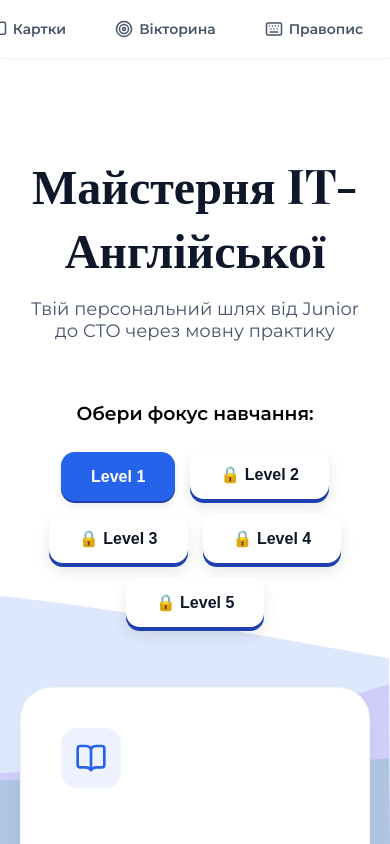
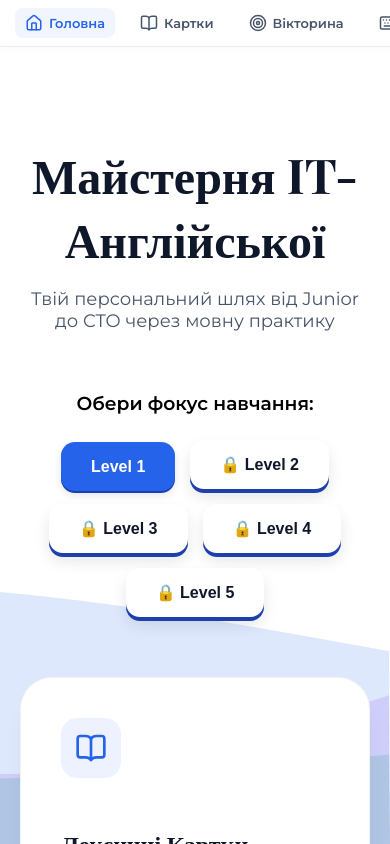
Before and after one commit to viakurilko/it-english-learning-app, a React (Vite) app: page / in a window 390 px wide. Shown: the top 844 px of the page. Built offline with nearby package versions, Linux system fonts and the light colour scheme.

Commit message:
Fix: Mobile navigation with scroll

```diff
--- a/src/App.jsx
+++ b/src/App.jsx
@@ -18,7 +18,6 @@ import {
   Keyboard as KeyboardIcon,
 } from "lucide-react";
 
-// Імпорт сторінок
 import AnimatedBackground from "./components/AnimatedBackground";
 import Home from "./pages/home";
 import Game from "./pages/game";
@@ -32,10 +31,8 @@ function AppContent() {
   const [showLevelUp, setShowLevelUp] = useState(false);
   const [prevLevel, setPrevLevel] = useState(1);
 
-  // Розрахунок рівня на основі XP
   const currentLevel = Math.floor(score / 100) + 1;
 
-  // Слідкуємо за підвищенням рівня
   useEffect(() => {
     if (currentLevel > prevLevel) {
       setShowLevelUp(true);
@@ -49,24 +46,30 @@ function AppContent() {
     <>
       <AnimatedBackground />
 
-      {/* Навігаційна панель із усіма вкладками */}
+      {/* ОНОВЛЕНЕ МОБІЛЬНЕ МЕНЮ */}
       <nav
         style={{
           position: "fixed",
           top: 0,
           width: "100%",
-          padding: "12px 0",
-          background: "rgba(255, 255, 255, 0.75)",
-          backdropFilter: "blur(12px)",
+          background: "rgba(255, 255, 255, 0.85)",
+          backdropFilter: "blur(15px)",
           zIndex: 1000,
-          borderBottom: "1px solid rgba(0,0,0,0.05)",
+          borderBottom: "1px solid rgba(0,0,0,0.08)",
+          boxShadow: "0 2px 10px rgba(0,0,0,0.02)",
+          // Додаємо горизонтальний скрол для мобільних
+          overflowX: "auto",
+          whiteSpace: "nowrap",
+          WebkitOverflowScrolling: "touch", // Плавний скрол на iOS
           display: "flex",
-          justifyContent: "center",
           alignItems: "center",
-          gap: "25px",
-          boxShadow: "0 2px 10px rgba(0,0,0,0.02)",
+          padding: "8px 15px",
+          // Ховаємо скроллбар для естетики
+          msOverflowStyle: "none",
+          scrollbarWidth: "none",
         }}
       >
+        <div style={{ display: "flex", gap: "15px", margin: "0 auto" }}>
           <NavLink
             to="/"
             icon={<HomeIcon size={18} />}
@@ -91,29 +94,18 @@ function AppContent() {
             label="Правопис"
             active={location.pathname === "/spelling"}
           />
-
-        {/* Роздільник */}
-        <div
-          style={{
-            width: "1px",
-            height: "20px",
-            background: "#e2e8f0",
-            margin: "0 5px",
-          }}
-        />
-
           <NavLink
             to="/profile"
             icon={<User size={18} />}
             label="Профіль"
             active={location.pathname === "/profile"}
           />
+        </div>
       </nav>
 
-      {/* Основний контент */}
       <main
         style={{
-          paddingTop: "80px",
+          paddingTop: "70px", // Трохи зменшили відступ зверху
           minHeight: "100vh",
           display: "flex",
           flexDirection: "column",
@@ -122,7 +114,7 @@ function AppContent() {
           zIndex: 1,
         }}
       >
-        <div style={{ width: "100%", maxWidth: "1100px", padding: "0 20px" }}>
+        <div style={{ width: "100%", maxWidth: "1100px", padding: "0 15px" }}>
           <AnimatePresence mode="wait">
             <Routes location={location} key={location.pathname}>
               <Route
@@ -170,7 +162,7 @@ function AppContent() {
         </div>
       </main>
 
-      {/* Компактне сповіщення Level Up у верхньому правому кутку */}
+      {/* Компактне сповіщення Level Up */}
       <AnimatePresence>
         {showLevelUp && (
           <motion.div
@@ -179,70 +171,52 @@ function AppContent() {
             exit={{ opacity: 0, x: 50, scale: 0.9 }}
             style={{
               position: "fixed",
-              top: "80px",
-              right: "25px",
+              top: "75px",
+              right: "15px",
               background: theme.colors.primary,
               color: "white",
-              padding: "12px 20px",
-              borderRadius: "16px",
-              boxShadow: "0 15px 30px rgba(37, 99, 235, 0.3)",
+              padding: "10px 15px",
+              borderRadius: "12px",
+              boxShadow: "0 10px 20px rgba(37, 99, 235, 0.3)",
               zIndex: 2000,
               display: "flex",
               alignItems: "center",
-              gap: "12px",
-              border: "1px solid rgba(255,255,255,0.2)",
-              cursor: "pointer",
+              gap: "10px",
+              maxWidth: "250px",
             }}
             onClick={() => setShowLevelUp(false)}
           >
-            <div
-              style={{
-                background: "white",
-                borderRadius: "10px",
-                width: "32px",
-                height: "32px",
-                display: "flex",
-                alignItems: "center",
-                justifyContent: "center",
-              }}
-            >
-              <Zap
-                color={theme.colors.primary}
-                fill={theme.colors.primary}
-                size={18}
-              />
-            </div>
-            <div style={{ paddingRight: "10px" }}>
-              <h4 style={{ margin: 0, fontSize: "14px", fontWeight: "bold" }}>
-                НОВИЙ РІВЕНЬ!
-              </h4>
-              <p style={{ margin: 0, opacity: 0.9, fontSize: "12px" }}>
-                Рівень {currentLevel} досягнуто
-              </p>
-            </div>
-            <span style={{ fontSize: "14px", opacity: 0.6 }}>✕</span>
+            <Zap color="white" fill="white" size={16} />
+            <span style={{ fontSize: "13px", fontWeight: "600" }}>
+              Рівень {currentLevel} досягнуто!
+            </span>
           </motion.div>
         )}
       </AnimatePresence>
+
+      {/* CSS для приховування скроллбару в nav */}
+      <style>{`
+        nav::-webkit-scrollbar {
+          display: none;
+        }
+      `}</style>
     </>
   );
 }
 
-// Плавний перехід сторінок
 function PageTransition({ children }) {
   return (
     <motion.div
-      initial={{ opacity: 0, y: 15 }}
+      initial={{ opacity: 0, y: 10 }}
       animate={{ opacity: 1, y: 0 }}
-      exit={{ opacity: 0, y: -15 }}
-      transition={{ duration: 0.4, ease: "easeOut" }}
+      exit={{ opacity: 0, y: -10 }}
+      transition={{ duration: 0.3 }}
     >
       {children}
     </motion.div>
   );
 }
 
-// Стилізоване посилання навігації
 function NavLink({ to, icon, label, active }) {
   return (
     <Link
@@ -254,11 +228,12 @@ function NavLink({ to, icon, label, active }) {
         alignItems: "center",
         gap: "6px",
         fontWeight: "600",
-        fontSize: "14px",
+        fontSize: "13px", // Зменшили шрифт для мобільних
         transition: "all 0.3s ease",
-        padding: "8px 12px",
-        borderRadius: "10px",
+        padding: "6px 10px",
+        borderRadius: "8px",
         background: active ? `${theme.colors.primary}10` : "transparent",
+        flexShrink: 0, // Важливо: не дає кнопкам стискатися
       }}
     >
       {icon}
```
Lines whose indentation alone changed are shown as unchanged.
